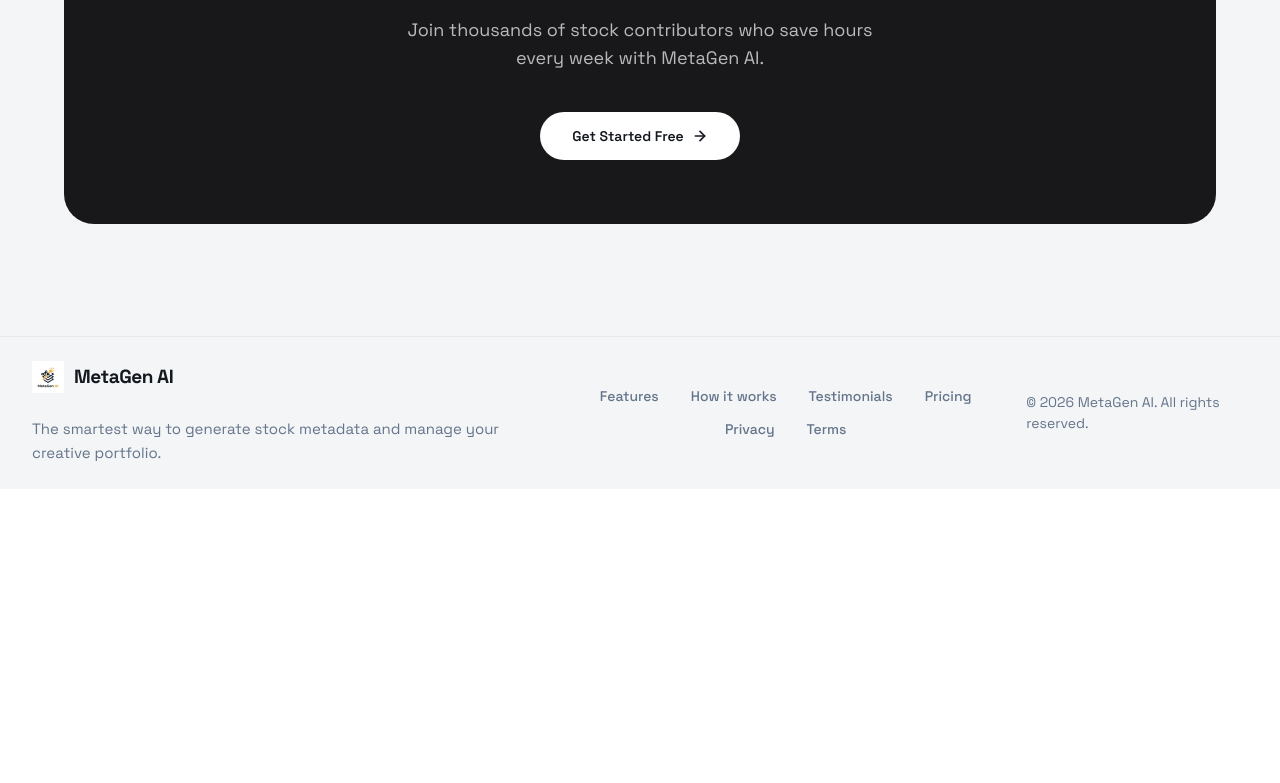
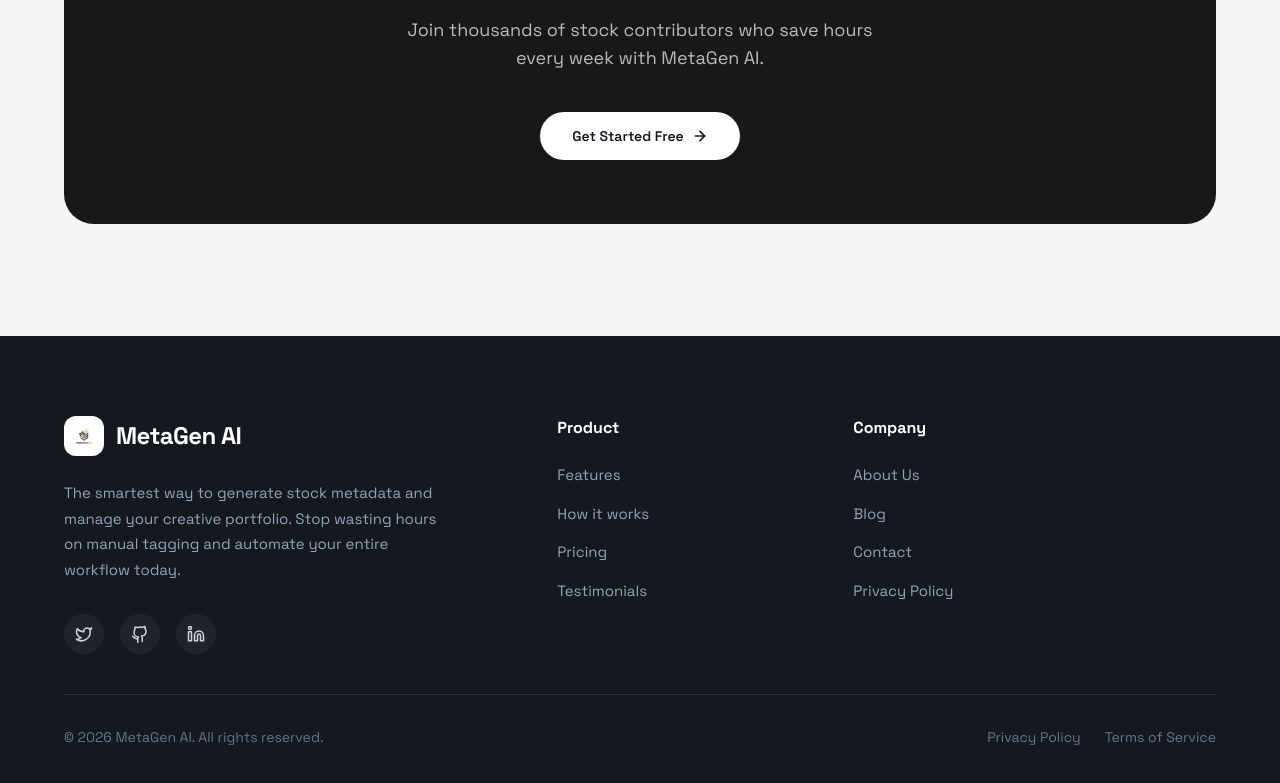
Before and after one commit to Alok4D/ai-meta-generator, a Next.js app in the folder apps/web/: page / in a window 1280 px wide. Shown: the part 3964-4747 px from the top of the page. Before the commit the page ends 4453 px from the top, so only its background shows below. Built offline with nearby package versions, Linux system fonts and the light colour scheme; no server answers.

Commit message:
feat: add Footer and Testimonial components to landing page

```diff
--- a/apps/web/app/(landing)/_components/Footer.tsx
+++ b/apps/web/app/(landing)/_components/Footer.tsx
@@ -1,52 +1,86 @@
 import React from "react";
+import Link from "next/link";
+import { Space_Grotesk } from "next/font/google";
+
+const space = Space_Grotesk({ subsets: ['latin'], weight: ['400', '500', '600', '700'] });
 
 export default function Footer() {
+  return (
+    <footer className={`w-full bg-[#14181F] text-white pt-20 pb-10 ${space.className}`}>
+      <div className="max-w-6xl mx-auto px-4 md:px-0">
 
-  const footerLinks = [
-    { name: "Features", href: "#" },
-    { name: "How it works", href: "#" },
-    { name: "Testimonials", href: "#" },
-    { name: "Pricing", href: "#" },
-    { name: "Privacy", href: "#" },
-    { name: "Terms", href: "#" },
-  ];
+        <div className="grid grid-cols-1 md:grid-cols-12 gap-12 md:gap-8 mb-10">
 
-  return (
-    <footer className="w-full bg-[#F3F5F6] border-t border-gray-200/80">
-      <div className="max-w-7xl mx-auto px-4 md:px-8 py-8 md:py-6">
-        <div className="flex flex-col md:flex-row items-center justify-between gap-6 md:gap-4">
-
-          <div className="md:col-span-1">
-            <div className="flex items-center gap-2.5 mb-6">
-              <img src="/logo.png" alt="MetaGen AI Logo" className="w-8 h-8 object-contain" />
-              <span className="text-[#14181F] font-bold text-[19px] tracking-tight">
+          {/* Brand & Description */}
+          <div className="md:col-span-5 flex flex-col items-start">
+            <Link href="/" className="flex items-center gap-3 mb-6">
+              <div className="w-10 h-10 bg-white rounded-xl flex items-center justify-center p-2">
+                 <img src="/logo.png" alt="MetaGen AI Logo" className="w-full h-full object-contain" />
+              </div>
+              <span className="text-white font-bold text-[24px] tracking-tight">
                 MetaGen AI
               </span>
+            </Link>
+            <p className="text-[15px] text-slate-400 leading-[1.7] max-w-sm mb-8">
+              The smartest way to generate stock metadata and manage your creative portfolio. Stop wasting hours on manual tagging and automate your entire workflow today.
+            </p>
+            <div className="flex items-center gap-4">
+              <a href="#" className="w-10 h-10 rounded-full bg-white/5 hover:bg-white/10 flex items-center justify-center text-slate-300 transition-colors">
+                <svg width="18" height="18" viewBox="0 0 24 24" fill="none" stroke="currentColor" strokeWidth="2" strokeLinecap="round" strokeLinejoin="round"><path d="M22 4s-.7 2.1-2 3.4c1.6 10-9.4 17.3-18 11.6 2.2.1 4.4-.6 6-2C3 15.5.5 9.6 3 5c2.2 2.6 5.6 4.1 9 4-.9-4.2 4-6.6 7-3.8 1.1 0 3-1.2 3-1.2z"/></svg>
+              </a>
+              <a href="#" className="w-10 h-10 rounded-full bg-white/5 hover:bg-white/10 flex items-center justify-center text-slate-300 transition-colors">
+                <svg width="18" height="18" viewBox="0 0 24 24" fill="none" stroke="currentColor" strokeWidth="2" strokeLinecap="round" strokeLinejoin="round"><path d="M15 22v-4a4.8 4.8 0 0 0-1-3.2c3-.3 6-1.5 6-6.5a4.6 4.6 0 0 0-1.3-3.2 4.2 4.2 0 0 0-.1-3.2s-1.1-.3-3.5 1.3a12.3 12.3 0 0 0-6.2 0C6.5 2.8 5.4 3.1 5.4 3.1a4.2 4.2 0 0 0-.1 3.2A4.6 4.6 0 0 0 4 9.5c0 5 3 6.2 6 6.5a4.8 4.8 0 0 0-1 3.2v4"/><path d="M9 18c-4.5 1.5-5-2.5-7-3"/></svg>
+              </a>
+              <a href="#" className="w-10 h-10 rounded-full bg-white/5 hover:bg-white/10 flex items-center justify-center text-slate-300 transition-colors">
+                <svg width="18" height="18" viewBox="0 0 24 24" fill="none" stroke="currentColor" strokeWidth="2" strokeLinecap="round" strokeLinejoin="round"><path d="M16 8a6 6 0 0 1 6 6v7h-4v-7a2 2 0 0 0-2-2 2 2 0 0 0-2 2v7h-4v-7a6 6 0 0 1 6-6z"/><rect width="4" height="12" x="2" y="9"/><circle cx="4" cy="4" r="2"/></svg>
+              </a>
             </div>
-            <p className="text-[15px] text-slate-500 font-sans leading-[1.6]">
-              The smartest way to generate stock metadata and manage your creative portfolio.
-            </p>
           </div>
 
-          {/* Links Section */}
-          <div className="flex flex-wrap items-center justify-center gap-x-6 lg:gap-x-8 gap-y-3">
-            {footerLinks.map((link) => (
-              <a
-                key={link.name}
-                href={link.href}
-                className="text-slate-500 hover:text-slate-900 text-[14px] font-medium transition-colors duration-200"
-              >
-                {link.name}
-              </a>
-            ))}
-          </div>
+          {/* Links Columns Container */}
+          <div className="md:col-span-6 grid grid-cols-2 gap-8">
 
-          {/* Copyright Section */}
-          <div className="text-slate-500 text-[14px]">
-            © 2026 MetaGen AI. All rights reserved.
+            {/* Links Column 1 */}
+            <div className="flex flex-col">
+              <h4 className="text-[16px] font-bold text-white mb-6">Product</h4>
+              <div className="flex flex-col gap-4">
+                <Link href="/#features" className="text-slate-400 hover:text-white text-[15px] transition-colors">Features</Link>
+                <Link href="/how-it-works" className="text-slate-400 hover:text-white text-[15px] transition-colors">How it works</Link>
+                <Link href="/pricing" className="text-slate-400 hover:text-white text-[15px] transition-colors">Pricing</Link>
+                <Link href="/testimonials" className="text-slate-400 hover:text-white text-[15px] transition-colors">Testimonials</Link>
+              </div>
+            </div>
+
+            {/* Links Column 2 */}
+            <div className="flex flex-col">
+              <h4 className="text-[16px] font-bold text-white mb-6">Company</h4>
+              <div className="flex flex-col gap-4">
+                <Link href="#" className="text-slate-400 hover:text-white text-[15px] transition-colors">About Us</Link>
+                <Link href="#" className="text-slate-400 hover:text-white text-[15px] transition-colors">Blog</Link>
+                <Link href="#" className="text-slate-400 hover:text-white text-[15px] transition-colors">Contact</Link>
+                <Link href="/privacy" className="text-slate-400 hover:text-white text-[15px] transition-colors">Privacy Policy</Link>
+              </div>
+            </div>
+
           </div>
 
         </div>
+
+        {/* Bottom Bar */}
+        <div className="pt-8 border-t border-white/10 flex flex-col md:flex-row items-center justify-between gap-4">
+          <p className="text-slate-500 text-[14px]">
+            © {new Date().getFullYear()} MetaGen AI. All rights reserved.
+          </p>
+          <div className="flex items-center gap-6">
+            <Link href="/privacy" className="text-slate-500 hover:text-white text-[14px] transition-colors">
+              Privacy Policy
+            </Link>
+            <Link href="/terms" className="text-slate-500 hover:text-white text-[14px] transition-colors">
+              Terms of Service
+            </Link>
+          </div>
+        </div>
+
       </div>
     </footer>
   );
--- a/apps/web/app/(landing)/_components/Testimonial.tsx
+++ b/apps/web/app/(landing)/_components/Testimonial.tsx
@@ -13,7 +13,7 @@
 export default function Testimonials({ variant = 'full' }: TestimonialsProps) {
   const reviews = [
     {
-      text: "\"CSVNest cut my metadata workflow from 4 hours to 15 minutes. Absolutely game-changing.\"",
+      text: "\"MetaGen AI cut my metadata workflow from 4 hours to 15 minutes. Absolutely game-changing.\"",
       name: "Sarah Chen",
       role: "Stock Photographer",
       initial: "S",
```
